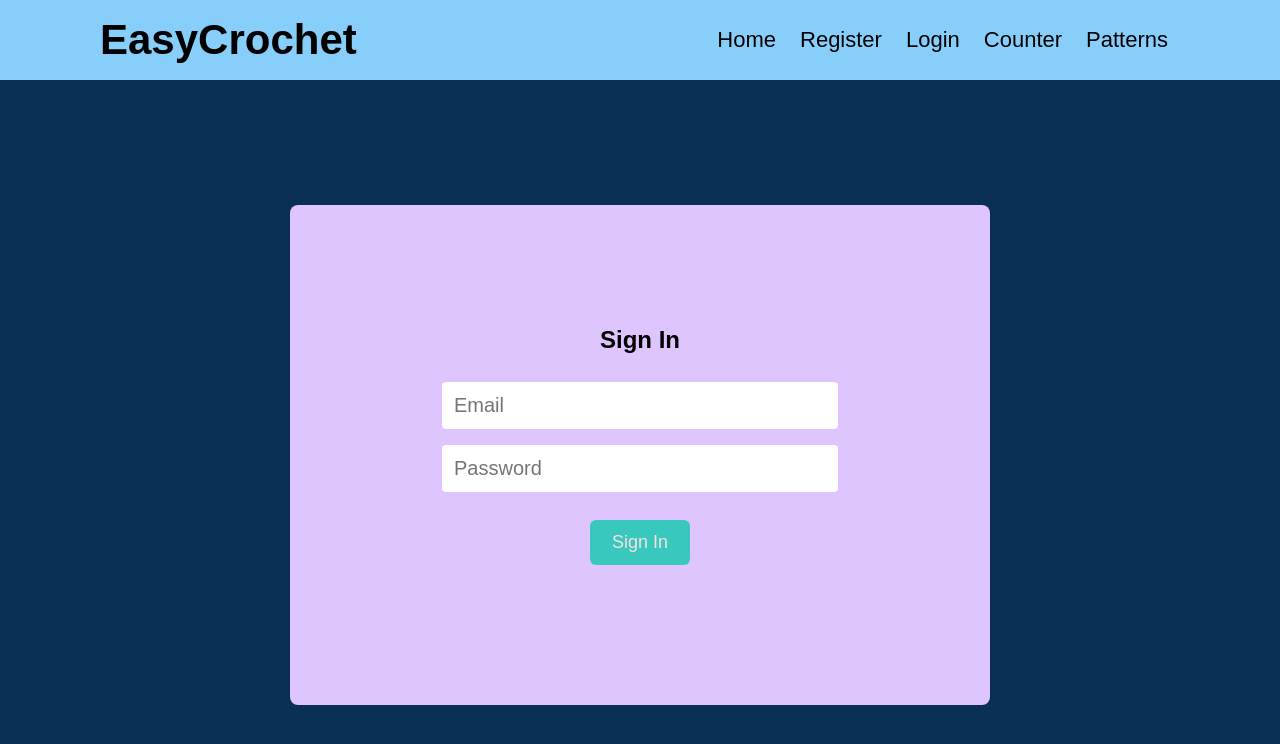
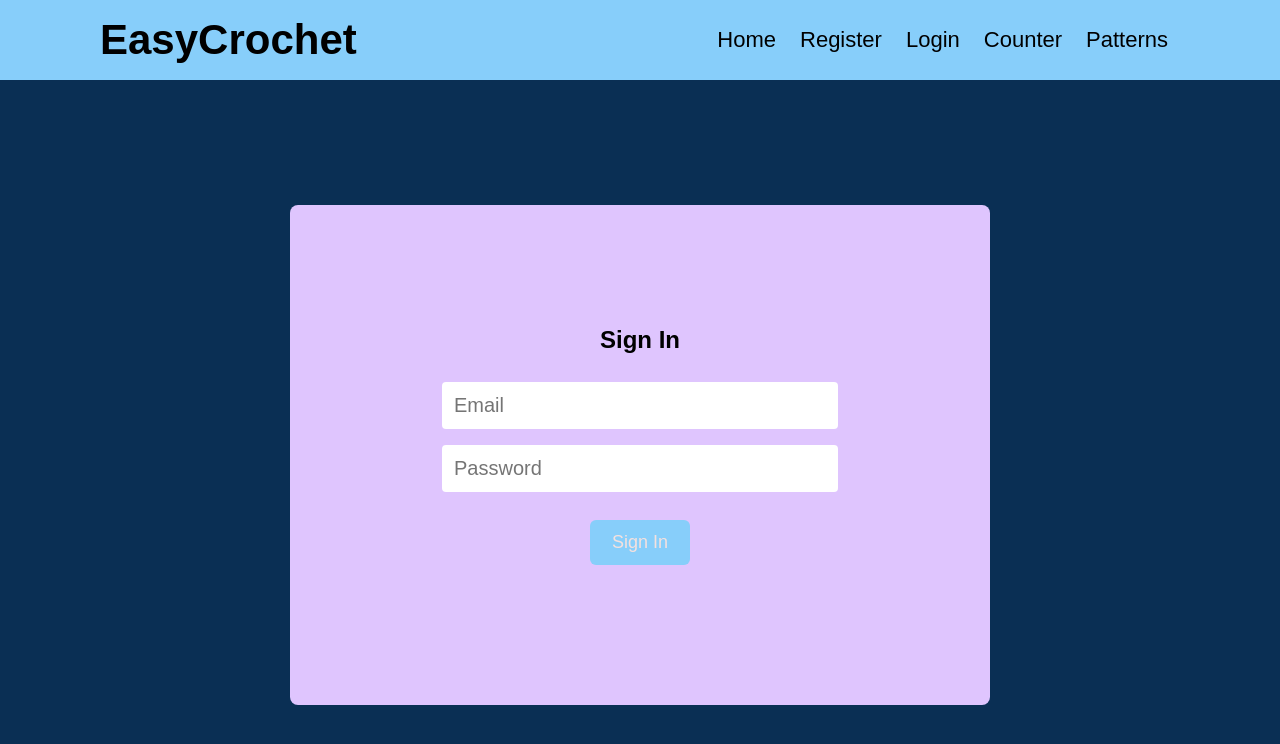
Before and after one commit to ajdinhusetovic/easy-crochet, a React (Vite) app: page /login in a window 1280 px wide. Shown: the top 744 px of the page. Built offline with nearby package versions, Linux system fonts and the light colour scheme; no server answers; a web font is replaced by a local one.

Commit message:
Change background color of login and register buttons

```diff
--- a/src/pages/login.scss
+++ b/src/pages/login.scss
@@ -54,7 +54,7 @@
                 border-radius: 6px;
                 border: none;
                 cursor: pointer;
-                background-color: #38C8BD;
+                background-color: #87CEFA;
                 color: lighten($color: #DA9A93, $amount: 20%);
             }
         }
--- a/src/pages/register.scss
+++ b/src/pages/register.scss
@@ -57,7 +57,7 @@
                 border-radius: 6px;
                 border: none;
                 cursor: pointer;
-                background-color: #38C8BD;
+                background-color: #87CEFA;
                 color: lighten($color: #DA9A93, $amount: 20%);
             }
         }
```
